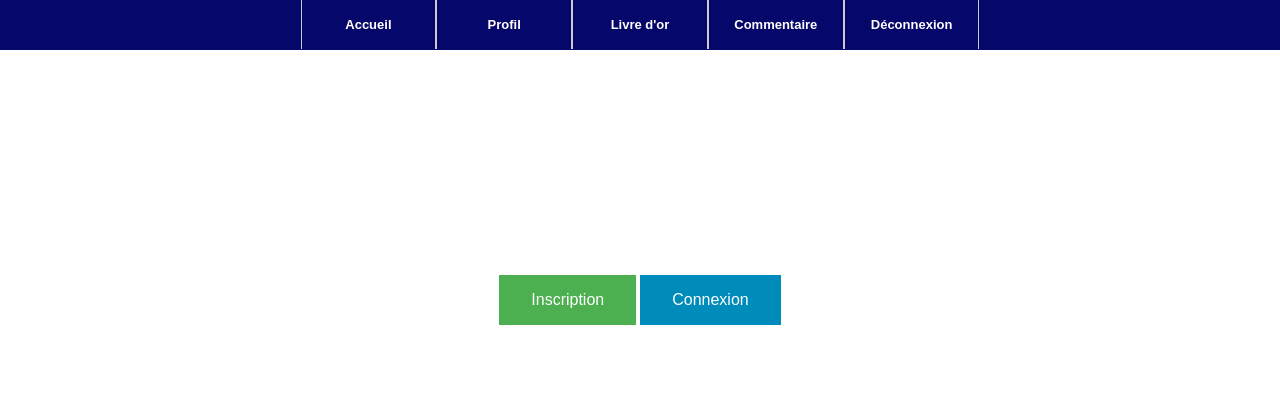
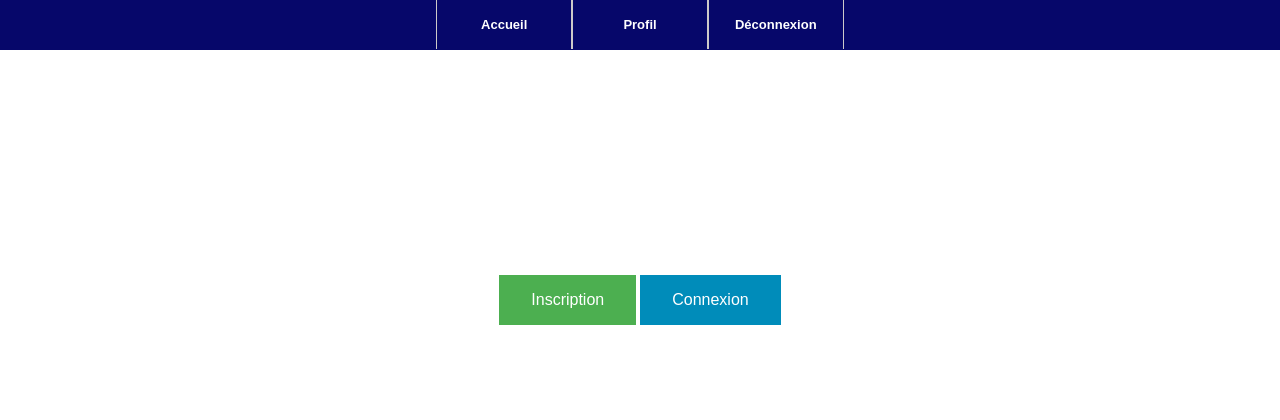
Before and after one commit to jean-christophe-dumenil/module-connexion, a PHP site: page /index.php in a window 1280 px wide. Shown: the top 420 px of the page. Run offline with PHP 8.4, Linux system fonts and the light colour scheme; a user stored in the database is signed in.

Commit message:
modified

```diff
--- a/header.php
+++ b/header.php
@@ -21,9 +21,6 @@
                         <ul class="navbar">
                             <li><a href="index.php"></i>Accueil</a></li>
                             <li><a href="profil.php"></i>Profil</a></li>
-                            <li><a href="livre-or.php"></i>Livre d'or</a></li>
-                            <li><a href="commentaire.php"></i>Commentaire</a></li>
-
 
                             <li><a href="index.php?deconnexion=true">Déconnexion</a></li>
                         </ul>
@@ -33,9 +30,7 @@
                     ?>
                     <nav id="wrap">
                         <ul class="navbar">
-                            <li><a href="index.php"></i>Accueil</a></li>
-                            <li><a href="livre-or.php"></i>Livre d'or</a></li>
-                        </ul>
+                            <li><a href="index.php"></i>Accueil</a></li>                                                </ul>
                     </nav>
                     <?php
                         }
```
